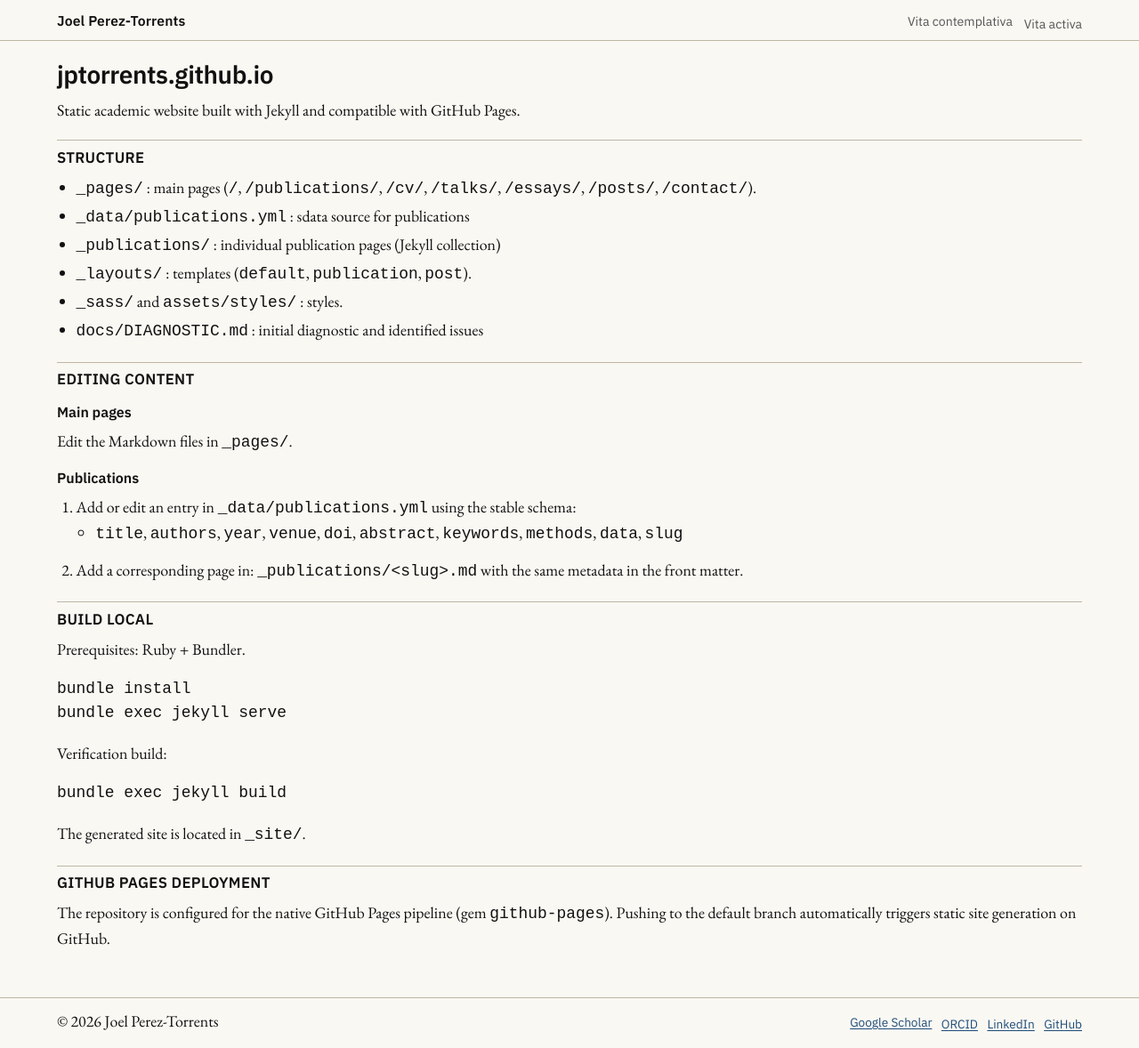
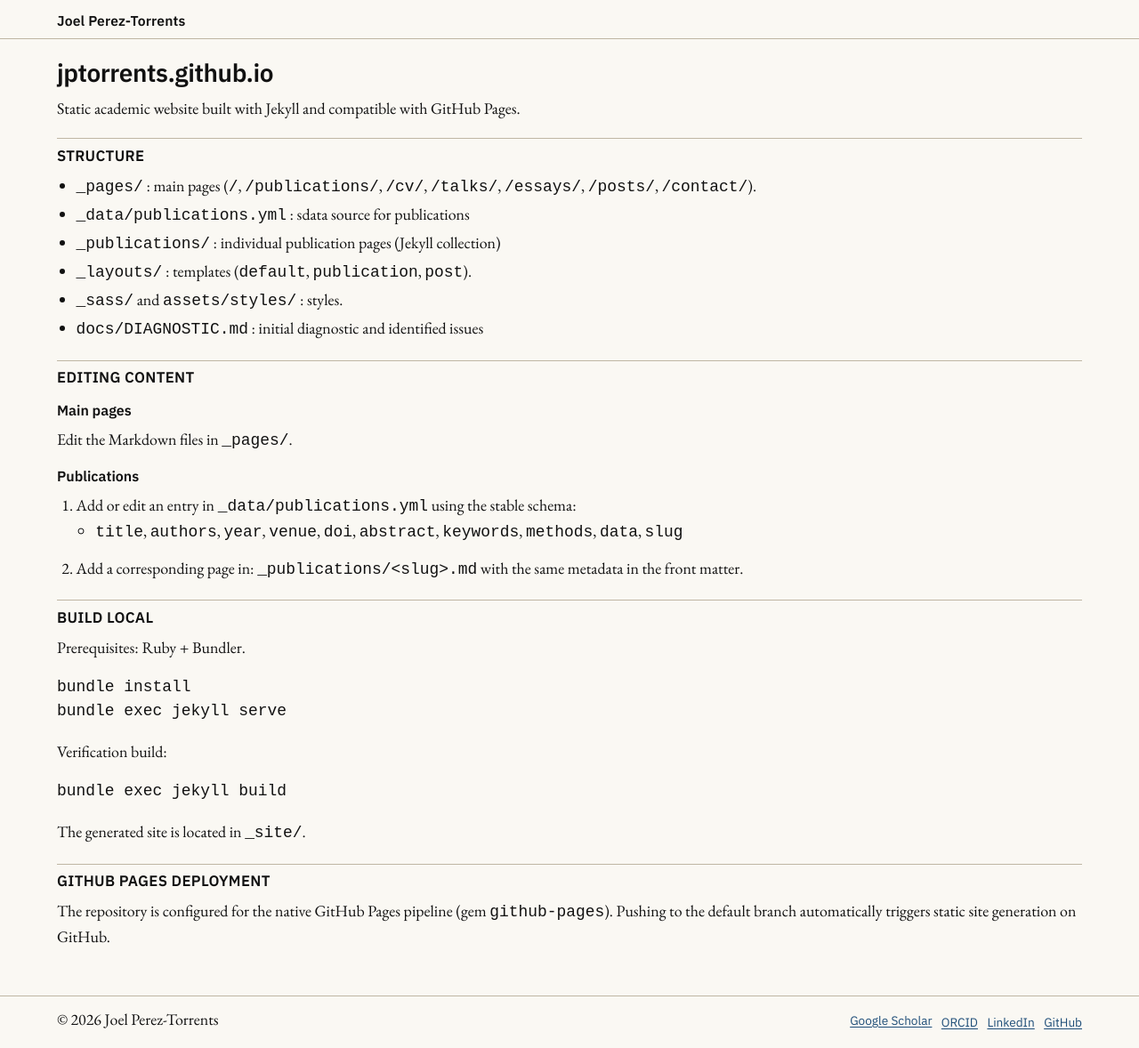
Before and after one commit to JPTorrents/jptorrents.github.io, a Jekyll site: the page built from README.md, in a window 1280 px wide. Shown: the whole page at 89% size. Built offline with Jekyll 4.4.1, drawn with Linux system fonts in a browser that asks for light colours; our own code applies the rules of GitHub Pages for plain Markdown files.

Commit message:
Update nav.html

```diff
--- a/_includes/nav.html
+++ b/_includes/nav.html
@@ -1,6 +1,4 @@
 <nav aria-label="Main navigation">
   <ul class="nav-links">
-    <li><a href="{{ '/vita-contemplativa/' | relative_url }}" {% if page.url == '/vita-contemplativa/' %}aria-current="page"{% endif %}>Vita contemplativa</a></li>
-    <li><a href="{{ '/vita-activa/' | relative_url }}" {% if page.url == '/vita-activa/' %}aria-current="page"{% endif %}>Vita activa</a></li>
   </ul>
 </nav>
```
